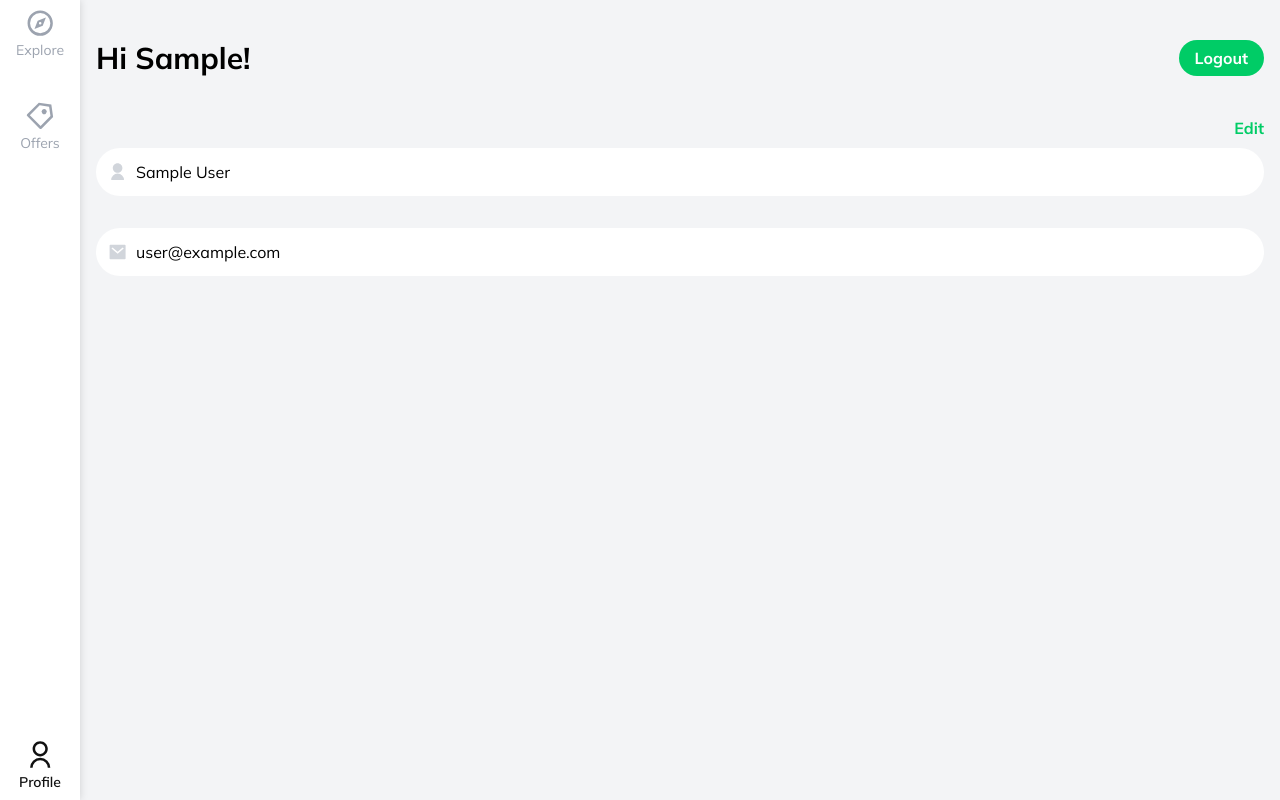
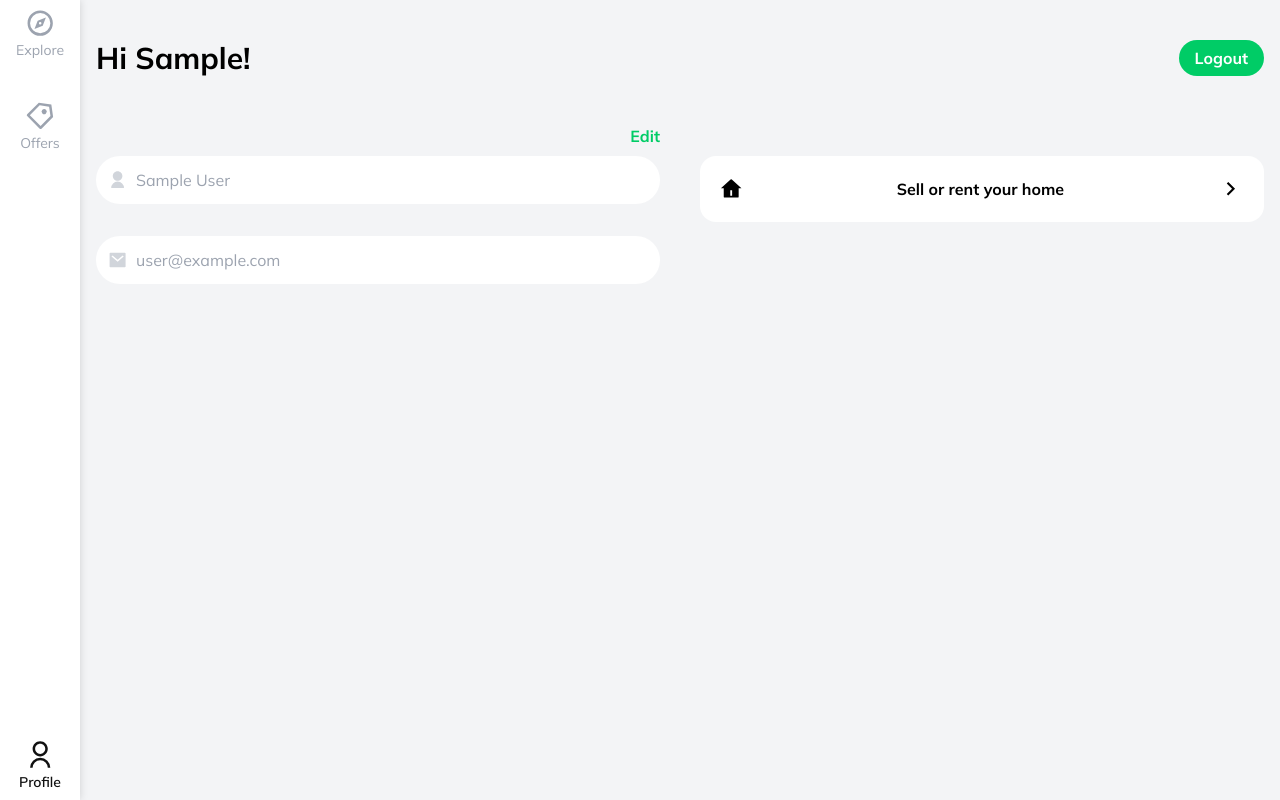
Before and after one commit to thefinethread/house-marketplace, a React (Create React App) app: page /profile in a window 1280 px wide. Built offline with nearby package versions, Linux system fonts and the light colour scheme; no server answers; sample sign-in values are in the browser's storage; the HTML template or start-up script is replaced by a standard one.

Commit message:
added create listing card in profile page

```diff
--- a/src/App.jsx
+++ b/src/App.jsx
@@ -11,6 +11,7 @@ import SignUp from './pages/SignUp';
 import ForgotPassword from './pages/ForgotPassword';
 import NavBar from './components/navbar/NavBar';
 import Category from './components/Category';
+import CreateListing from './pages/CreateListing';
 
 const App = () => {
   return (
@@ -27,6 +28,7 @@ const App = () => {
             <Route path="/sign-in" element={<SignIn />} />
             <Route path="/sign-up" element={<SignUp />} />
             <Route path="/forgot-password" element={<ForgotPassword />} />
+            <Route path="/create-listing" element={<CreateListing />} />
           </Routes>
         </div>
         <NavBar />
--- a/src/components/InputField.jsx
+++ b/src/components/InputField.jsx
@@ -24,7 +24,7 @@ const InputField = ({
         placeholder={input}
         id={input.toLowerCase()}
         disabled={disabled}
-        className="w-full py-3 px-10 rounded-full outline-none focus:shadow-[0_0_0_4px_rgba(0,204,102,0.2)] disabled:bg-white disabled:cursor-not-allowed"
+        className="w-full py-3 px-10 rounded-full outline-none focus:shadow-[0_0_0_4px_rgba(0,204,102,0.2)] disabled:bg-white disabled:cursor-not-allowed disabled:text-gray-400"
       />
       {input === 'Password' && (
         <PassVisibilityIcon
--- /dev/null
+++ b/src/pages/CreateListing.jsx
@@ -0,0 +1,4 @@
+const CreateListing = () => {
+  return <div>Create Listing</div>;
+};
+export default CreateListing;
--- a/src/pages/Profile.jsx
+++ b/src/pages/Profile.jsx
@@ -1,6 +1,11 @@
 import { useState } from 'react';
-import { useNavigate } from 'react-router-dom';
-import { RiUserFill, RiMailFill } from 'react-icons/ri';
+import { useNavigate, Link } from 'react-router-dom';
+import {
+  RiUserFill,
+  RiMailFill,
+  RiHome4Fill,
+  RiArrowRightSLine,
+} from 'react-icons/ri';
 import { signOut, updateProfile } from 'firebase/auth';
 import { auth } from '../firebase.config';
 import { toast } from 'react-toastify';
@@ -49,25 +54,19 @@ const Profile = () => {
 
   return (
     <div className="py-10 px-4 max-w-7xl mx-auto">
-      <div className="flex justify-between">
-        <header className="font-bold text-3xl">Hi {name.split(' ')[0]}!</header>
+      <header className="flex justify-between">
+        <h1 className="font-bold text-3xl">Hi {name.split(' ')[0]}!</h1>
         <button
           onClick={onLogout}
           className="font-bold text-white px-4 cursor-pointer rounded-full bg-accent hover:bg-hover"
         >
           Logout
         </button>
-      </div>
-      <div
-        onClick={() => {
-          setEditMode((prev) => !prev);
-          editMode && handleSubmit();
-        }}
-        className="mt-10 mb-2 cursor-pointer text-accent font-bold text-right"
-      >
-        {editMode ? 'Save Changes' : 'Edit'}
-      </div>
-      <form>
+      </header>
+
+      <main className="mt-20">
+        <section className="md:flex md:justify-between md:gap-10">
+          <form className="relative w-full">
             <InputField
               input="Name"
               value={name}
@@ -81,7 +80,27 @@ const Profile = () => {
               icon={RiMailFill}
               disabled={true}
             />
+            <div
+              onClick={() => {
+                setEditMode((prev) => !prev);
+                editMode && handleSubmit();
+              }}
+              className="absolute -top-8 right-0 cursor-pointer text-accent font-bold text-right"
+            >
+              {editMode ? 'Save Changes' : 'Edit'}
+            </div>
           </form>
+          <div className="w-full">
+            <Link to="/create-listing">
+              <div className="flex w-full justify-between items-center bg-white px-5 py-5 rounded-2xl font-bold">
+                <RiHome4Fill size="1.4rem" />
+                <p>Sell or rent your home</p>
+                <RiArrowRightSLine size="1.6rem" />
+              </div>
+            </Link>
+          </div>
+        </section>
+      </main>
     </div>
   );
 };
```
Lines whose indentation alone changed are shown as unchanged.
